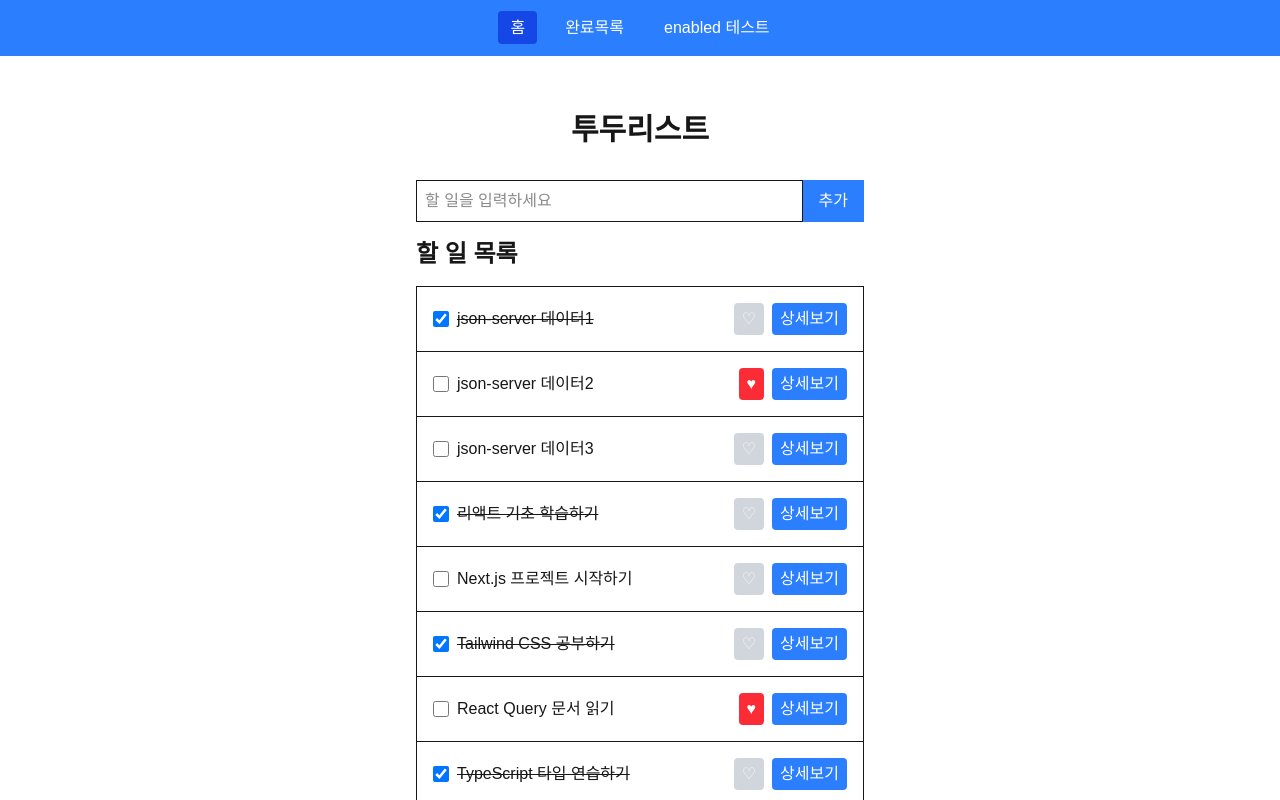
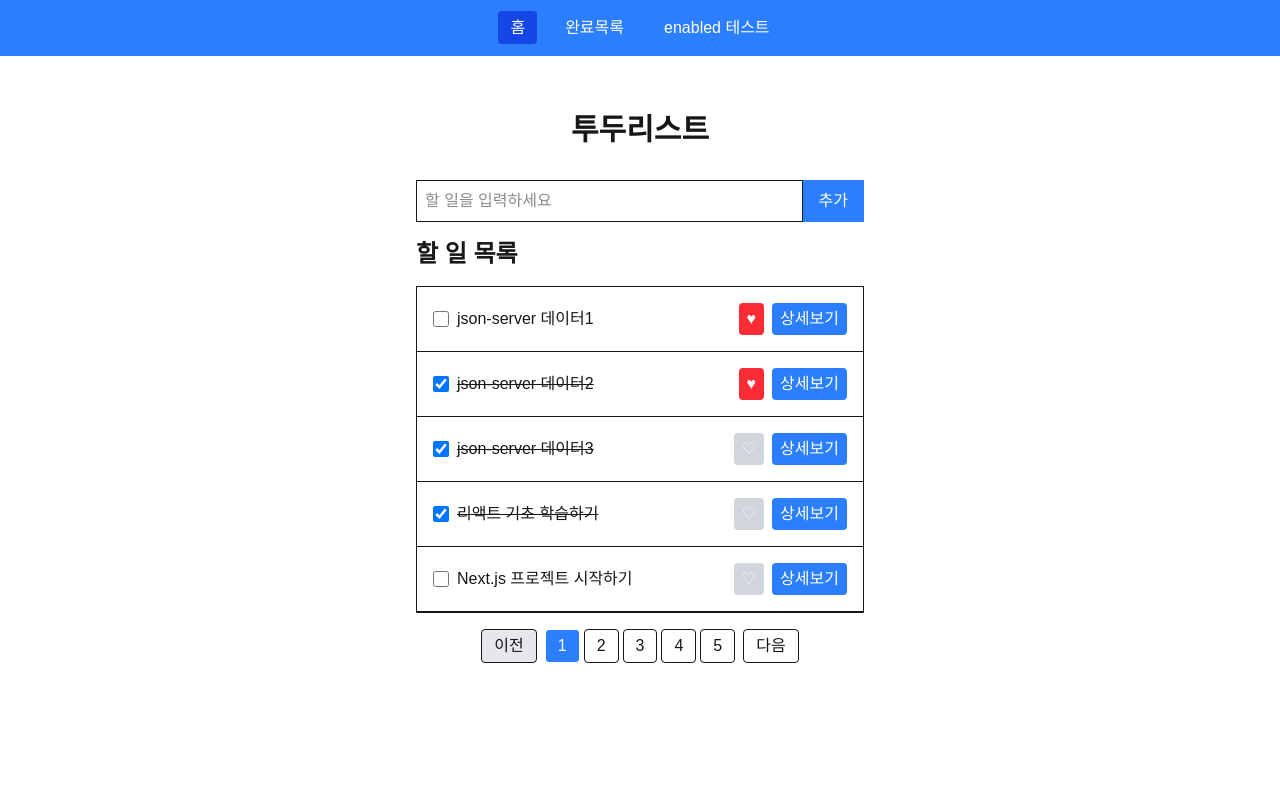
Before and after one commit to rjc1704/codeit-fullstack-9-react-query, a Next.js app: page / in a window 1280 px wide. Shown: the top 800 px of the page. Built offline with nearby package versions, Linux system fonts and the light colour scheme; data requests are answered from the project's data file.

Commit message:
readMore 실습준비

```diff
--- a/db.json
+++ b/db.json
@@ -2,19 +2,19 @@
   "todos": [
     {
       "title": "json-server 데이터1",
-      "completed": true,
-      "liked": false,
+      "completed": false,
+      "liked": true,
       "id": 1
     },
     {
       "title": "json-server 데이터2",
-      "completed": false,
+      "completed": true,
       "liked": true,
       "id": 2
     },
     {
       "title": "json-server 데이터3",
-      "completed": false,
+      "completed": true,
       "liked": false,
       "id": 3
     },
--- a/src/app/_components/TodoList.jsx
+++ b/src/app/_components/TodoList.jsx
@@ -1,21 +1,24 @@
 "use client";
 
 import TodoItem from "@/app/_components/TodoItem";
+import Pagination from "@/components/Pagination";
 import {
   fetchTodos,
   toggleTodoStatus,
   toggleTodoLike,
 } from "@/lib/services/todos";
 import { useMutation, useQuery, useQueryClient } from "@tanstack/react-query";
+import { useState } from "react";
 
 export default function TodoList() {
+  const [currentPage, setCurrentPage] = useState(1);
   const {
-    data: todos,
+    data: todosData,
     isPending,
     error,
   } = useQuery({
-    queryKey: ["todos"],
-    queryFn: fetchTodos,
+    queryKey: ["todos", "page", currentPage],
+    queryFn: () => fetchTodos({ page: currentPage }),
     meta: {
       name: "todos 홈",
     },
@@ -34,19 +37,30 @@ export default function TodoList() {
     mutationFn: toggleTodoLike,
     // When mutate is called:
     onMutate: async (newTodo) => {
+      console.log("newTodo:", newTodo);
       // Cancel any outgoing refetches
       // (so they don't overwrite our optimistic update)
-      await queryClient.cancelQueries({ queryKey: ["todos"] });
+      await queryClient.cancelQueries({
+        queryKey: ["todos", "page", currentPage],
+      });
 
       // Snapshot the previous value
-      const previousTodos = queryClient.getQueryData(["todos"]);
+      const previousTodos = queryClient.getQueryData([
+        "todos",
+        "page",
+        currentPage,
+      ]);
 
       // Optimistically update to the new value
-      queryClient.setQueryData(["todos"], (old) =>
-        old.map((todo) =>
+      queryClient.setQueryData(["todos", "page", currentPage], (old) => {
+        if (!old) return old;
+        return {
+          ...old, // totalCount, totalPages, currentPage 유지
+          todos: old.todos.map((todo) =>
             todo.id === newTodo.id ? { ...todo, liked: !todo.liked } : todo,
           ),
-      );
+        };
+      });
 
       // Return a context object with the snapshotted value
       return { previousTodos };
@@ -54,13 +68,22 @@ export default function TodoList() {
     // If the mutation fails,
     // use the context returned from onMutate to roll back
     onError: (err, newTodo, context) => {
-      queryClient.setQueryData(["todos"], context.previousTodos);
+      queryClient.setQueryData(
+        ["todos", "page", currentPage],
+        context.previousTodos,
+      );
     },
     // Always refetch after error or success:
     onSettled: () => {
-      queryClient.invalidateQueries({ queryKey: ["todos"] });
+      queryClient.invalidateQueries({
+        queryKey: ["todos", "page", currentPage],
+      });
     },
   });
+
+  const handlePageChange = (page) => {
+    setCurrentPage(page);
+  };
 
   if (isPending)
     return (
@@ -73,7 +96,11 @@ export default function TodoList() {
         {error}
       </div>
     );
+
+  const { todos, totalPages } = todosData;
+  console.log("todos:", todos);
   return (
+    <div>
       <div className="border">
         {todos.length === 0 ? (
           <div className="p-4 text-center">할 일이 없습니다.</div>
@@ -88,5 +115,12 @@ export default function TodoList() {
           ))
         )}
       </div>
+      {/* 페이지네이션 UI */}
+      <Pagination
+        currentPage={currentPage}
+        totalPages={totalPages}
+        onPageChange={handlePageChange}
+      />
+    </div>
   );
 }
--- a/src/lib/services/todos.js
+++ b/src/lib/services/todos.js
@@ -2,12 +2,25 @@
 const API_URL = "http://localhost:4000/todos";
 
 // 할 일 목록 조회
-export const fetchTodos = async () => {
-  const response = await fetch(API_URL);
+export const fetchTodos = async ({ page = 1 } = {}) => {
+  console.log("fetchTodos 호출, 페이지:", page);
+  const limit = 5;
+  const response = await fetch(`${API_URL}?_page=${page}&_limit=${limit}`);
+
   if (!response.ok) {
     throw new Error("서버에서 데이터를 가져오는데 실패했습니다.");
   }
-  return await response.json();
+
+  // 전체 데이터 개수를 가져오기 위해 헤더 확인
+  const totalCount = response.headers.get("X-Total-Count");
+  const data = await response.json();
+
+  return {
+    todos: data,
+    totalCount: parseInt(totalCount || "0"),
+    totalPages: Math.ceil(parseInt(totalCount || "0") / limit),
+    currentPage: page,
+  };
 };
 
 // 할 일 상세 조회
@@ -65,6 +78,7 @@ export const toggleTodoStatus = async ({ id, currentCompleted }) => {
 
 // 좋아요 상태 토글
 export const toggleTodoLike = async ({ id, currentLiked }) => {
+  console.log("toggleTodoLike 호출");
   const response = await fetch(`${API_URL}/${id}`, {
     method: "PATCH",
     headers: {
```
Lines whose indentation alone changed are shown as unchanged.
